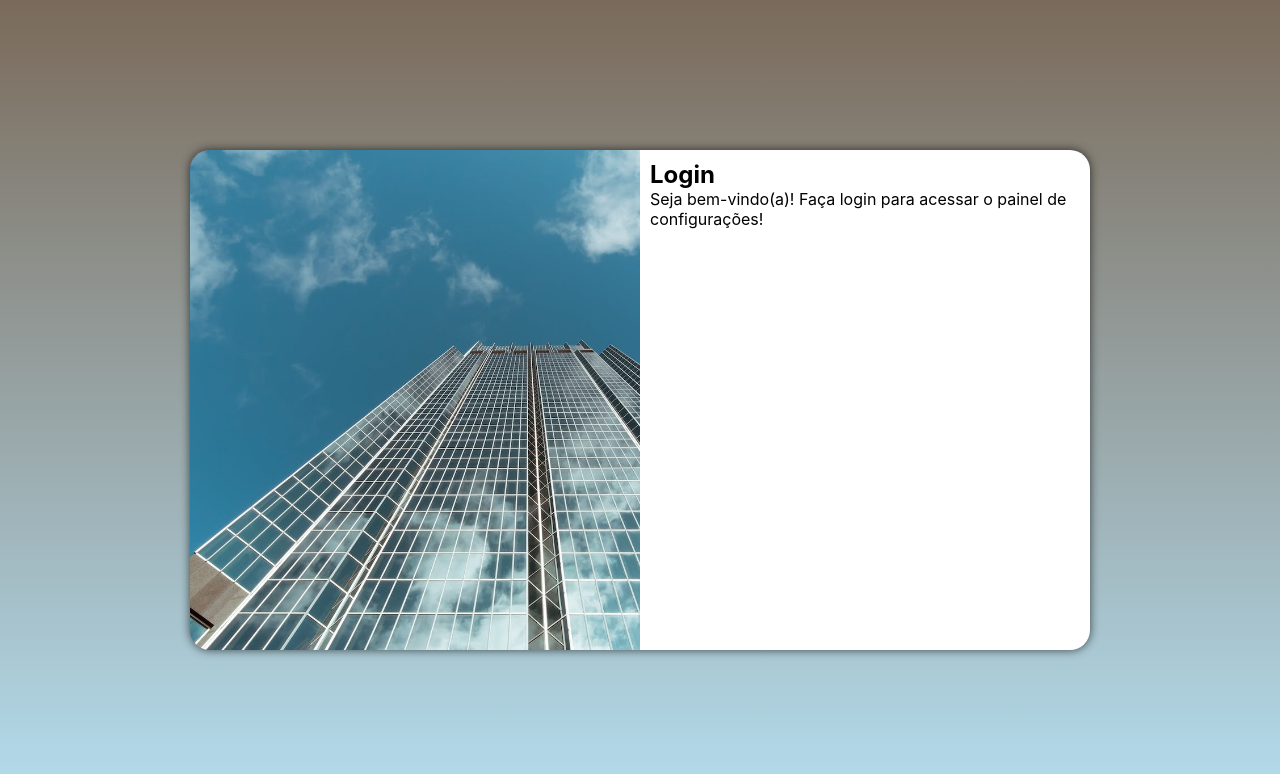
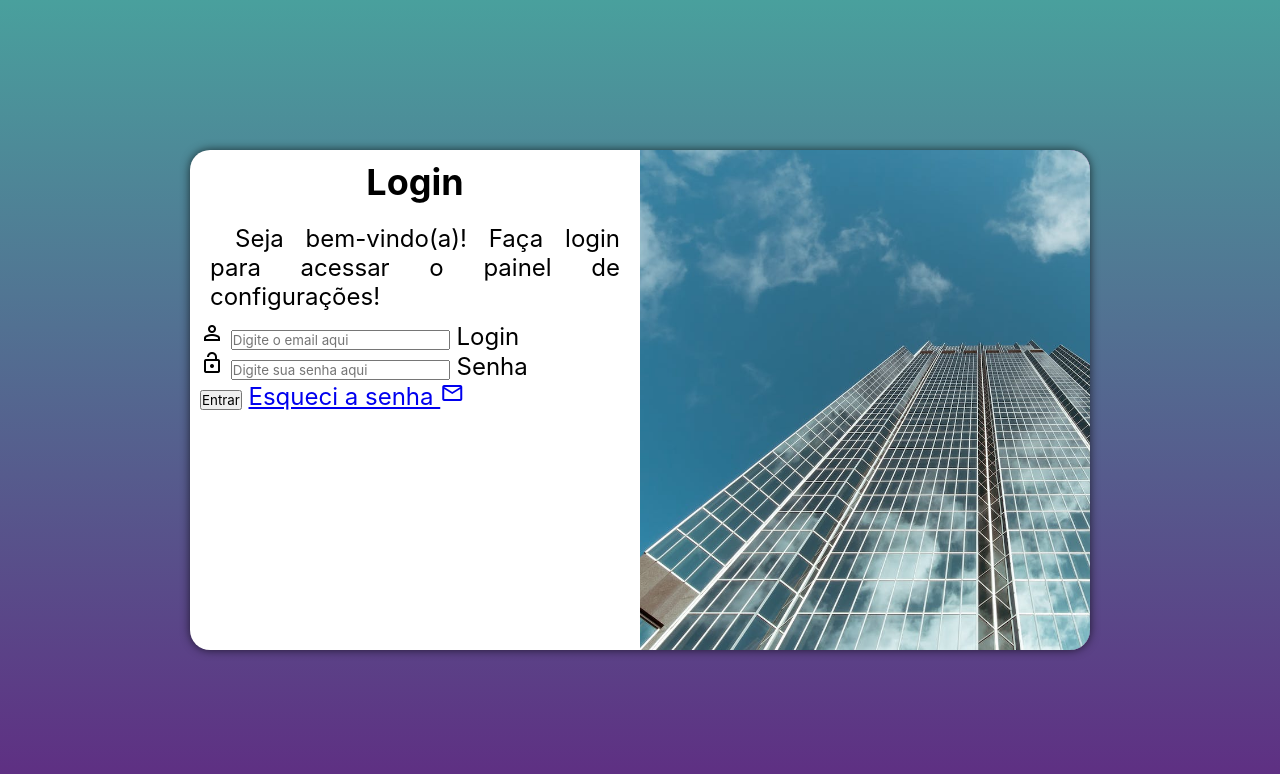
Before and after one commit to Edson-1984/Projeto-Login, a plain HTML site: page index.html in a window 1280 px wide. Drawn offline with nearby package versions, Linux system fonts and the light colour scheme.

Commit message:
formulario adicionado

```diff
--- a/estilos/medias.css
+++ b/estilos/medias.css
@@ -2,7 +2,7 @@
 
 @media screen and (min-width: 768px) and (max-width: 992px){
     body{
-        background-image: linear-gradient(to bottom, #7A6A5A, #b4ddee)
+        background-image: linear-gradient(to bottom, #49a09d, #5f2c82)
     }
 
     section#login{
@@ -23,7 +23,7 @@
 }
 @media screen and (min-width: 992px){
     body{
-        background-image: linear-gradient(to bottom, #7A6A5A, #b4ddee)
+        background-image: linear-gradient(to bottom, #49a09d, #5f2c82)
     }
 
     section#login{
@@ -31,14 +31,15 @@
     }
 
     section#login > div#imagem {
-        float: left;
+        float: right;
         width: 50%;
         height: 100%;
     }
 
     section#login > div#formulario {
-        float: right;
+        float: left;
         width: 50%;
         height: 100%;
+        font-size: 1.5em;
     }
 }
--- a/estilos/style.css
+++ b/estilos/style.css
@@ -14,7 +14,7 @@ Lilas: #5f2c82
 }
 
 body, html{
-    background-color: #7A6A5A;
+    background-color: #5f2c82;
     height: 100vh;
     width: 100vw;
 }
@@ -50,3 +50,13 @@ section#login > div#formulario{
     padding: 10px;
 
 }
+
+div#formulario > h1{
+    text-align: center;
+    margin-bottom: 10px;
+}
+div#formulario > p{
+    text-indent: 25px;
+    text-align: justify;
+    padding: 10px;
+}
--- a/index.html
+++ b/index.html
@@ -4,6 +4,7 @@
     <meta charset="UTF-8">
     <meta name="viewport" content="width=device-width, initial-scale=1.0">
     <title>Login</title>
+    <link href="https://fonts.googleapis.com/css2?family=Material+Symbols+Outlined" rel="stylesheet" />
     <link rel="stylesheet" href="estilos/style.css">
     <link rel="stylesheet" href="estilos/medias.css">
 </head>
@@ -16,8 +17,21 @@
             <div id="formulario">
                 <h1>Login</h1>
                 <p>Seja bem-vindo(a)! Faça login para acessar o painel de configurações!</p>
-                <form action="login.php" method="POST">
-
+                <form action="login.php" method="POST" autocomplete="on">
+                    <div class="campo">
+                        <span class="material-symbols-outlined">person</span>
+                        <input type="email" name="login" id="ilogin" placeholder="Digite o email aqui" autocomplete="email" required maxlength="30">
+                        <label for="ilogin">Login</label>
+                    </div>
+                    <div class="campo">
+                        <span class="material-symbols-outlined">lock_open</span>
+                        <input type="password" name="senha" id="isenha" placeholder="Digite sua senha aqui" autocomplete="current-password" required minlength="8" maxlength="20">
+                        <label for="isenha">Senha</label>
+                    </div>
+                    <input type="submit" value="Entrar">
+                    <a href="esqueci.html">Esqueci a senha
+                        <i class="material-symbols-outlined">mail </i>
+                    </a>
                 </form>
             </div>
         </section>
```
